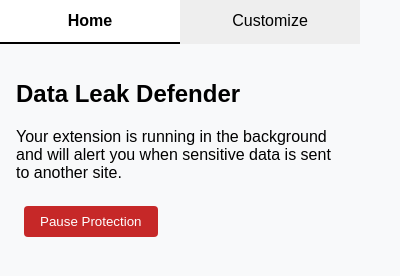
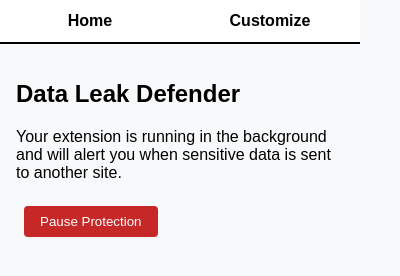
Before and after one commit to tristansouza/Data-Leak-Defender, a browser extension: page popup.html in a window 400 px wide. Drawn offline with Linux system fonts and the light colour scheme.

Commit message:
Update popup.html

```diff
--- a/popup.html
+++ b/popup.html
@@ -62,7 +62,7 @@
 
   <div class="tabs">
     <div class="tab active" data-tab="home">Home</div>
-    <div class="tab" data-tab="customize">Customize</div>
+    <div class="tab active" data-tab="customize">Customize</div>
 
   </div>
 
```
